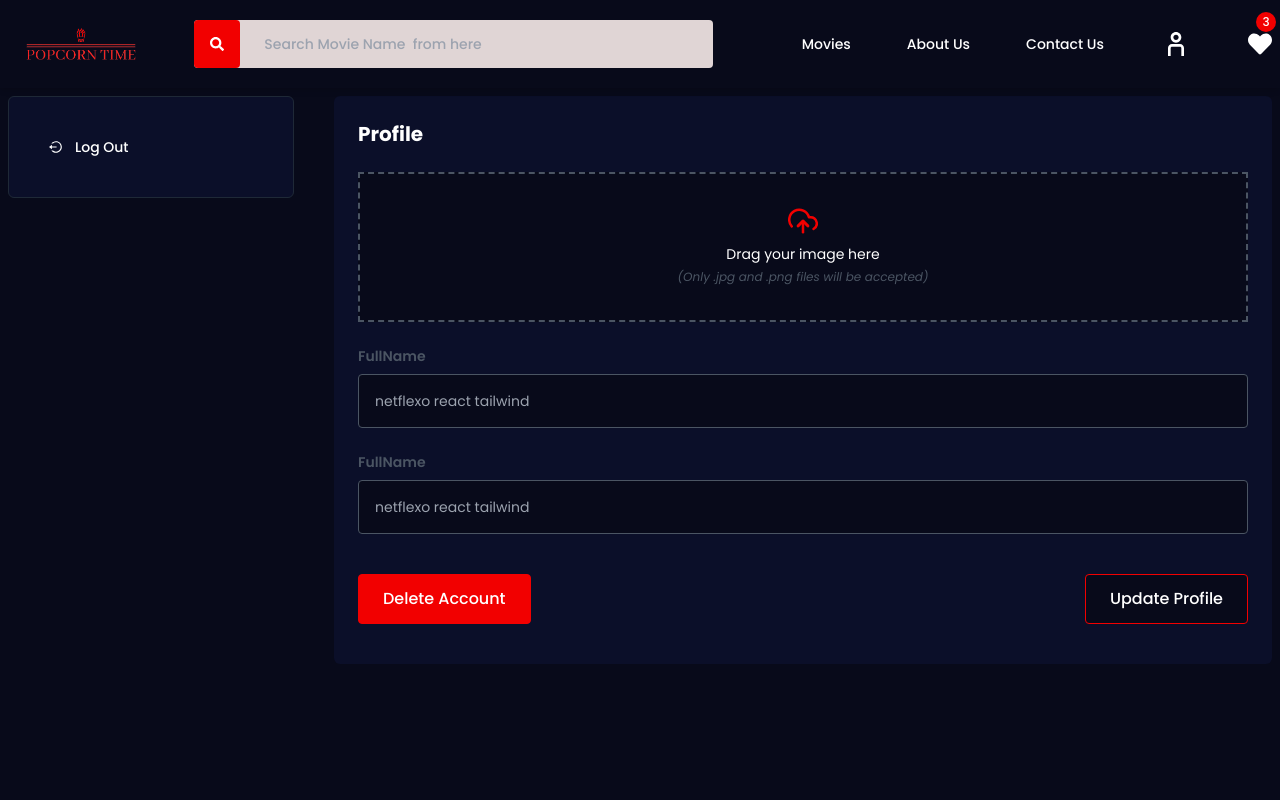
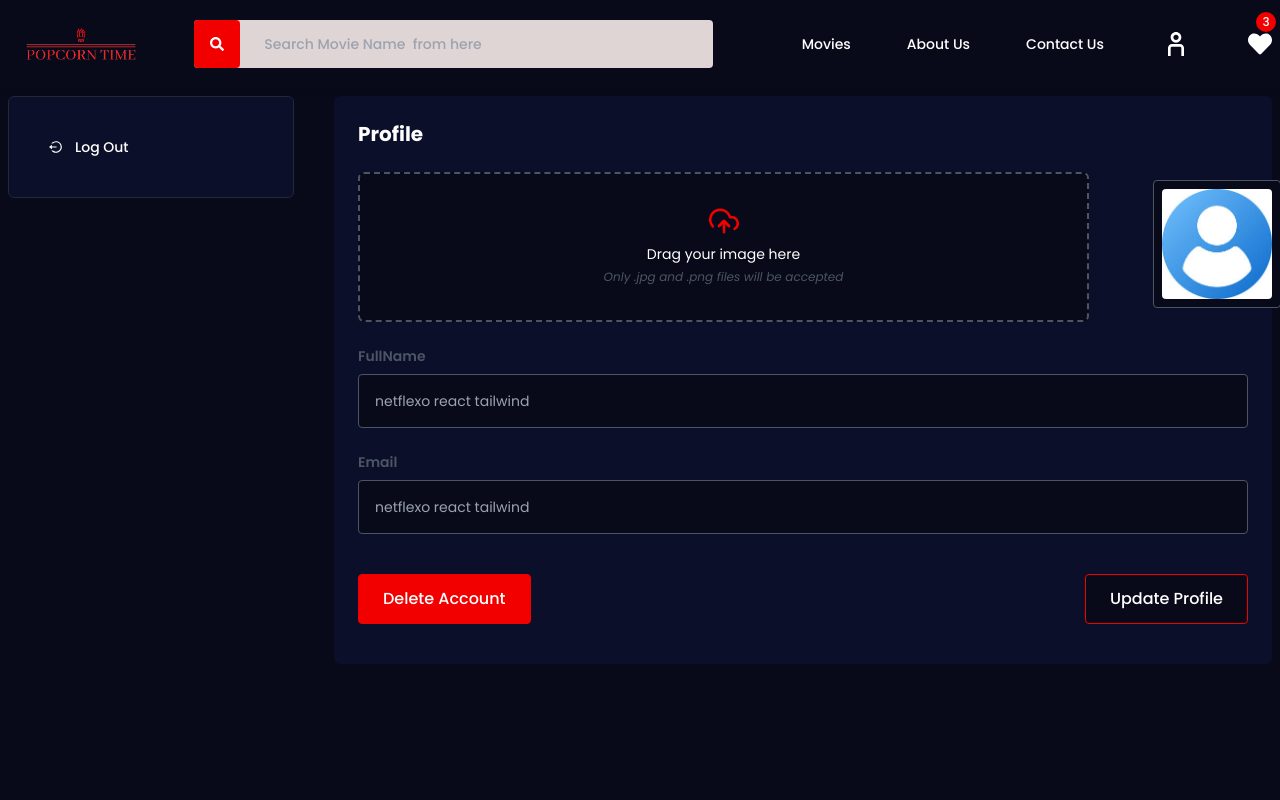
Before and after one commit to Sachin-Jandy-Rhoods/Pop-Corn-Time, a React (Vite) app in the folder client/: page /profile in a window 1280 px wide. Shown: the top 800 px of the page. Built offline with nearby package versions, Linux system fonts and the light colour scheme.

Commit message:
"Updated Uploder component, added image upload functionality, modified user services and actions, and refactored profile screen with image preview"

```diff
--- /dev/null
+++ b/client/src/Components/ImagePreview.jsx
@@ -0,0 +1,9 @@
+import user from "../Assets/user.jpg"
+
+export const Imagepreview=({image,name})=>{
+    return(
+        <div className="w-32 mt-2 h-32 p-2 bg-main border border-border rounded">
+            <img src={image? image:user} alt={name} className="w-full h-full object-cover rounded " />
+        </div>
+    )
+}
--- /dev/null
+++ b/client/src/Components/Notfications/Loader.jsx
@@ -0,0 +1,11 @@
+import {PuffLoader} from 'react-spinners'
+
+const Loader = () => {
+  return (
+    <div className='w-full py-4 px-2 flex-colo'>
+        <PuffLoader color='#F20000'/>
+    </div>
+  )
+}
+
+export default Loader
--- a/client/src/Components/Uploder.jsx
+++ b/client/src/Components/Uploder.jsx
@@ -1,29 +1,57 @@
-import React from 'react'
+import React, { useCallback, useState } from 'react'
 import { useDropzone } from 'react-dropzone';
 import { FiUploadCloud } from 'react-icons/fi';
+import Loader from './Notfications/Loader';
+import { ImageUploadService } from '../Redux/APIs/ImageUploadService';
 
-const Uploder = () => {
-    const { getRootProps, getInputProps } = useDropzone({
-        multiple:false,
-        maxSize:10000,
-        ondrop:(acceptedFiles) =>{
-            alert(acceptedFiles[0].name);
-        },
+const Uploder = ({setImageUrl}) => {
+    const [loading,setLoading]=useState(false)
 
+    //upload file
+    const onDrop=useCallback(
+        async(acceptedFiles)=>{
+            const file =new FormData()
+            file.append("file",acceptedFiles[0])
+            const data= await ImageUploadService(file,setLoading);
+            setImageUrl(data);
+        },[setImageUrl]
+    )
+
+
+
+    const { getRootProps, getInputProps,isDragActive,isDragReject } = useDropzone({
+       multiple: false,
+       onDrop
     })
 
   return (
-    <div className='w-full text-center'>
+    <div className='w-full text-center flex-colo gap-6'>
+        {
+            loading?(
+                <div className="px-6 w-full py-8 border-2 border-border border-dashed bg-dry rounded-md ">
+                    <Loader/>
+                </div>
+            ):(
                 <div
                 {...getRootProps()}
-        className='px-6 py-8 border-2 border-border border-dashed bg-main'>
+                className='px-6 w-full py-8 border-2 border-border border-dashed bg-main rounded-md cursor-pointer'>
                     <input {...getInputProps()}/>
                     <span className='mx-auto flex-colo text-subMain text-3xl'>
                         <FiUploadCloud/>
                     </span>
-            <p className='text-sm mt-2'>Drag your image here </p>
-            <em className='text-xs text-border'>(Only .jpg and .png files will be accepted)</em>
+                    <p className='text-sm  mt-2'>Drag your image here </p>
+                    <em className='text-xs text-border'>
+                        {
+                            isDragActive?"Drop it like it's hot!":
+                            isDragReject?"Unsupported file type....":
+                            "Only .jpg and .png files will be accepted"
+
+                        }
+                        </em>
                 </div>
+            )
+        }
+
     </div>
   )
 
--- /dev/null
+++ b/client/src/Redux/APIs/ImageUploadService.jsx
@@ -0,0 +1,18 @@
+import Axios from "./Axios";
+import toast from "react-hot-toast";
+
+const ImageUploadService = async( file, setLoading) => {
+  try {
+    setLoading(true);
+    const{data}=await Axios.post('/upload',file)
+    setLoading(false);
+    toast.success("File UploadedmSuccessfully");
+    return data;
+  } catch (error) {
+    setLoading(false);
+    toast.error('Something went  wrong');
+
+  }
+}
+
+export {ImageUploadService}
--- a/client/src/Redux/APIs/userServices.jsx
+++ b/client/src/Redux/APIs/userServices.jsx
@@ -24,19 +24,16 @@ const loginServices=async(user)=>{
     return data;
 }
 
-//  update profile APi call
 const updateProfileService = async (user, token) => {
-    const {data} = await Axios.put("/user", user, {
+    const { data } = await Axios.put("/users", user, {
         headers: {
             Authorization: `Bearer ${token}`,
         }
     });
     if (data) {
-     localStorage.setItem("userInfo" , JSON.stringify(data));
+        localStorage.setItem("userInfo", JSON.stringify(data));
     }
-    return data
-
-
-}
+    return data;
+};
 
 export {registerService,logoutService,loginServices,updateProfileService}
--- a/client/src/Redux/Actions/userActions.js
+++ b/client/src/Redux/Actions/userActions.jsx
@@ -1,7 +1,7 @@
-import * as userConstants from "../Constants/userConstants"
+import * as userConstants from "../Constants/userConstants.js"
 import * as userApi from "../APIs/userServices.jsx"
 import toast from "react-hot-toast"
-import { ErrorsAction } from "../Protection";
+import { ErrorsAction, tokenProtection } from "../Protection.js";
 
 //login action
 const   loginAction=(datas)=>async(dispatch)=>{
@@ -43,7 +43,7 @@ const logoutAction=()=>(dispatch)=>{
 const updateProfileAction = (user) => async (dispatch,getState) =>{
         try {
                 dispatch({ type: userConstants.USER_UPDATE_PROFILE_REQUEST});
-                const response = await userApi.updateProfileService(user,tokenProtectio(getState));
+                const response = await userApi.updateProfileService(user,tokenProtection(getState));
                 dispatch({
                         type: userConstants.USER_UPDATE_PROFILE_SUCCESS,
                         payload: response,
--- a/client/src/Redux/Reducers/userReducers.js
+++ b/client/src/Redux/Reducers/userReducers.js
@@ -42,7 +42,7 @@ export const userUpdateProfileReducer = (state = {}, action) => {
         case userConstants.USER_UPDATE_PROFILE_REQUEST:
             return { isLoading : true};
         case userConstants.USER_UPDATE_PROFILE_SUCCESS:
-            return { isLoading : false, isError: action.payload,isSuccess: true};
+            return { isLoading : false, userInfo: action.payload,isSuccess: true};
         case userConstants.USER_UPDATE_PROFILE_FAIL:
             return { isLoading : false, isError: action.payload };
         case userConstants.USER_UPDATE_PROFILE_RESET:
--- a/client/src/Screens/Dashboard/Admin/Profile.jsx
+++ b/client/src/Screens/Dashboard/Admin/Profile.jsx
@@ -1,4 +1,4 @@
-import React, { useEffect } from 'react'
+import React, { useEffect, useState } from 'react'
 import SideBar from './SideBar'
 import Uploder from '../../../Components/Uploder'
 import { Input } from '../../../Components/UsedInputs'
@@ -8,12 +8,19 @@ import { useForm } from 'react-hook-form'
 import { yupResolver } from '@hookform/resolvers/yup'
 import { ProfileValidation } from '../../../Components/Validation/UserValidation'
 import { InlineError } from '../../../Components/Notfications/Error'
+import { Imagepreview } from '../../../Components/ImagePreview'
+import { updateProfileAction } from '../../../Redux/Actions/userActions'
+import toast from 'react-hot-toast'
 
 const Profile = () => {
   const dispatch = useDispatch();
   const navigate = useNavigate();
   const {userInfo} = useSelector(
     (state) => state.userLogin
+  );
+  const[imageUrl,setImageUrl]=useState(userInfo ? userInfo.image:"")
+  const { isLoading, isError,isSuccess } = useSelector(
+    (state) => state.UserUpdateProfile
   );
 
   //validate user
@@ -27,20 +34,44 @@ const Profile = () => {
   });
   //onSubmit
   const onSubmit = async (data) => {
-    console.log(data);
-
+    dispatch(updateProfileAction({...data, image:imageUrl}))
+    // console.log({...data, image:imageUrl});
   };
 //useEffect
 useEffect(()=>{
+  if(userInfo){
   setValue("fullName",userInfo?.fullName);
   setValue("email",userInfo?.email);
+  }
+  if(isSuccess){
+    dispatch({type:"USER_UPDATE_PROFILE_RESET"})
+  }
+  if(isError){
+    toast.error(isError)
+  }
 
-},[userInfo,setValue])
+
+},[userInfo,setValue,isError,isSuccess])
   return (
     <SideBar>
       <form  onSubmit={handleSubmit(onSubmit)} className='flex flex-col gap-6'>
         <h2 className='text-xl font-bold'>Profile</h2>
-        <Uploder/>
+        <div className="w-full grid lg:grid-cols-12 gap-16">
+          <div className="col-span-10">
+          <Uploder setImageUrl={setImageUrl}/>
+          </div>
+          {/* image preview*/}
+          <div className="col-span-2">
+            <Imagepreview
+            image={imageUrl}
+            name={
+              userInfo? userInfo.fullName:'Popcorn Time'
+            }
+            />
+          </div>
+
+        </div>
+
         <div className="w-full">
             <Input
              label="FullName"
@@ -55,7 +86,7 @@ useEffect(()=>{
 
         <div className="w-full">
             <Input
-             label="FullName"
+             label="Email"
              placeholder="netflexo react tailwind"
              type="text"
               name="email"
@@ -70,7 +101,9 @@ useEffect(()=>{
             Delete Account
           </button>
           <button className='bg-main transtions font-medium hover:bg-subMain border border-subMain text-white py-3 px-6 rounded w-full sm:w-auto'>
-            Update Profile
+            {
+              isLoading?"Updating....":"Update Profile"
+            }
           </button>
         </div>
       </form>
```
Lines whose indentation alone changed are shown as unchanged.
